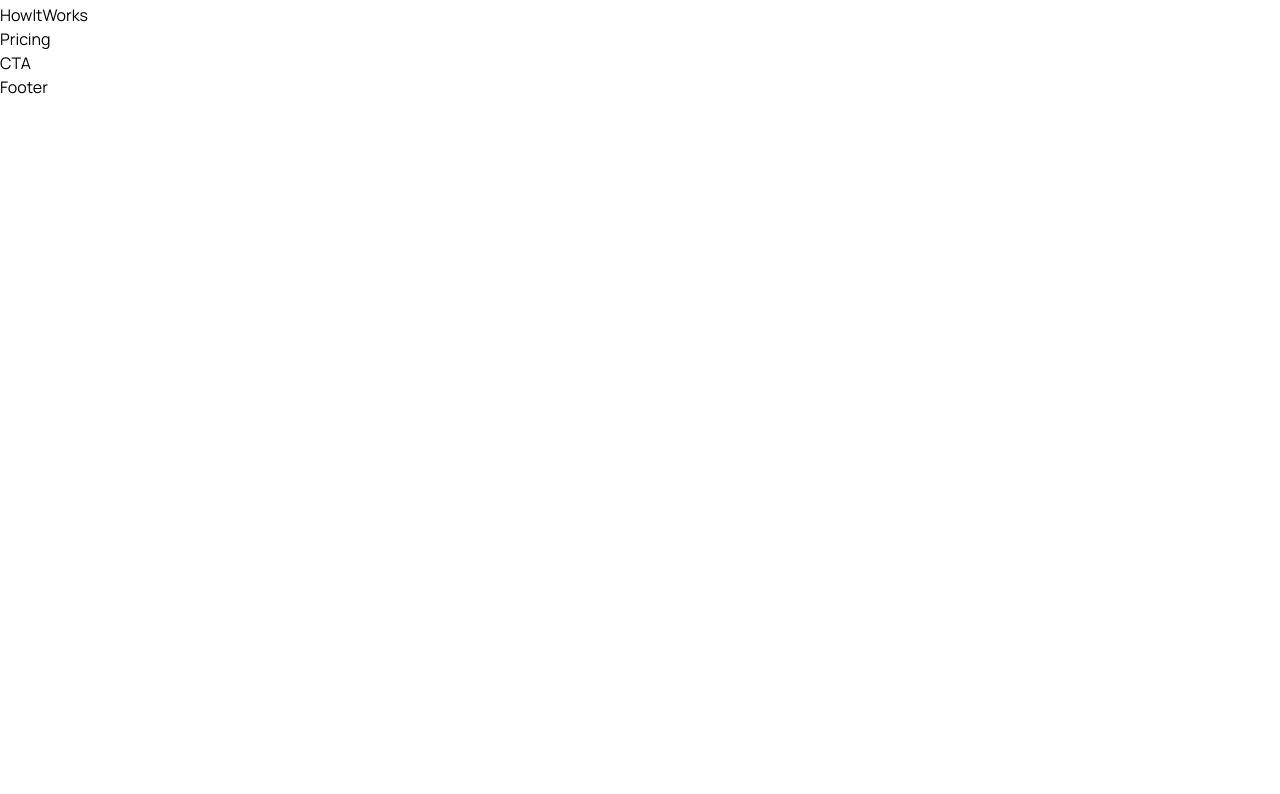
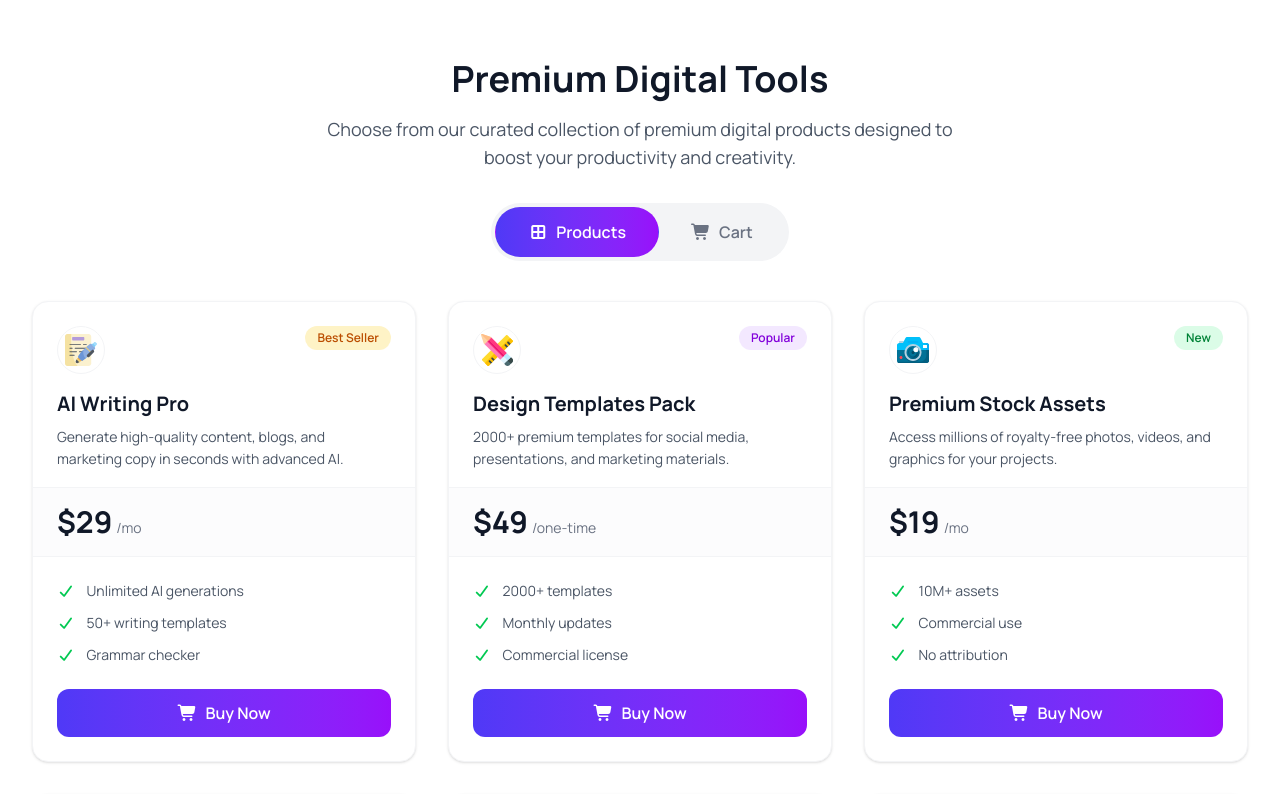
Before and after one commit to rihadjahanopu/B13-A06, a React (Vite) app: page / in a window 1280 px wide. Shown: the part 926-1720 px from the top of the page. Before the commit the page ends 1025 px from the top, so only its background shows below. Built offline with nearby package versions, Linux system fonts and the light colour scheme.

Commit message:
create a products section component desin and funtionality

```diff
--- a/src/sections/Products.jsx
+++ b/src/sections/Products.jsx
@@ -1,5 +1,270 @@
+import { useState } from "react";
+import { toast } from "react-toastify";
+import { useCart } from "../context/CartContext";
+import data from "../data/products.json";
+
 const Products = () => {
-	return <div>Products</div>;
+	const [activeTab, setActiveTab] = useState("products");
+	const [activeFilter] = useState("All");
+	const { cartItems, addToCart, removeFromCart, getCartTotal } = useCart();
+
+	const filteredProducts =
+		activeFilter === "All" ?
+			data.products
+		:	data.products.filter((product) => product.badge === activeFilter);
+
+	const handleAddToCart = (product) => {
+		addToCart(product);
+		toast.success(
+			<div className="flex items-center gap-3">
+				<div className="w-10 h-10 bg-indigo-100 rounded-lg flex items-center justify-center">
+					<i className="fas fa-check text-indigo-600"></i>
+				</div>
+				<div>
+					<p className="font-semibold text-gray-900">Added to cart!</p>
+					<p className="text-sm text-gray-500">{product.name}</p>
+				</div>
+			</div>,
+			{
+				position: "bottom-right",
+				autoClose: 3000,
+			}
+		);
+	};
+
+	const handleRemoveFromCart = (product) => {
+		removeFromCart(product.id);
+		toast.info(
+			<div className="flex items-center gap-3">
+				<div className="w-10 h-10 bg-red-100 rounded-lg flex items-center justify-center">
+					<i className="fas fa-trash text-red-600"></i>
+				</div>
+				<div>
+					<p className="font-semibold text-gray-900">Removed from cart</p>
+					<p className="text-sm text-gray-500">{product.name}</p>
+				</div>
+			</div>,
+			{
+				position: "bottom-right",
+				autoClose: 2000,
+			}
+		);
+	};
+
+	const handleCheckout = () => {
+		toast.success(
+			<div className="flex items-center gap-3">
+				<div className="w-10 h-10 bg-green-100 rounded-lg flex items-center justify-center">
+					<i className="fas fa-credit-card text-green-600"></i>
+				</div>
+				<div>
+					<p className="font-semibold text-gray-900">Proceeding to Checkout!</p>
+					<p className="text-sm text-gray-500">Total: ${getCartTotal()}</p>
+				</div>
+			</div>,
+			{
+				position: "bottom-right",
+				autoClose: 4000,
+			}
+		);
+	};
+
+	const getBadgeColor = (badge) => {
+		switch (badge) {
+			case "Best Seller":
+				return "bg-amber-100 text-amber-700";
+			case "Popular":
+				return "bg-purple-100 text-purple-700";
+			case "New":
+				return "bg-green-100 text-green-700";
+			default:
+				return "bg-gray-100 text-gray-700";
+		}
+	};
+
+	return (
+		<section
+			id="products"
+			className="py-20 bg-white">
+			<div className="max-w-7xl mx-auto px-4 sm:px-6 lg:px-8">
+				{/* Section Header */}
+				<div className="text-center mb-8">
+					<h2 className="text-3xl sm:text-4xl font-bold text-gray-900 mb-4">
+						Premium Digital Tools
+					</h2>
+					<p className="text-lg text-gray-600 max-w-2xl mx-auto">
+						Choose from our curated collection of premium digital products
+						designed to boost your productivity and creativity.
+					</p>
+				</div>
+
+				<div className="flex justify-center mb-10">
+					<div className="inline-flex  bg-gray-100 rounded-full p-1">
+						<button
+							onClick={() => setActiveTab("products")}
+							className={`px-8 py-3 rounded-full font-semibold transition-all ${
+								activeTab === "products" ?
+									" bg-linear-to-r from-indigo-600 to-purple-600 text-white border border-transparent g-linear-to-r hover:from-indigo-50 hover:to-purple-50 hover:text-indigo-700 hover:border hover:border-indigo-600"
+								:	"text-gray-500 hover:text-gray-700"
+							}`}>
+							<i className="fas fa-th-large mr-2"></i>
+							Products
+						</button>
+						<button
+							onClick={() => setActiveTab("cart")}
+							className={`px-8 py-3 rounded-full font-semibold transition-all flex items-center gap-2 ${
+								activeTab === "cart" ?
+									"bg-linear-to-r from-indigo-600 to-purple-600 text-white border border-transparent g-linear-to-r hover:from-indigo-50 hover:to-purple-50 hover:text-indigo-700 hover:border hover:border-indigo-600"
+								:	"text-gray-500 hover:text-gray-700"
+							}`}>
+							<i className="fas fa-shopping-cart"></i>
+							Cart
+							{cartItems.length > 0 && (
+								<span className="bg-red-500 text-white text-xs w-5 h-5 rounded-full flex items-center justify-center">
+									{cartItems.length}
+								</span>
+							)}
+						</button>
+					</div>
+				</div>
+
+				{/* Products View */}
+				{activeTab === "products" && (
+					<>
+						<div className="grid grid-cols-1 md:grid-cols-2 lg:grid-cols-3 gap-8">
+							{filteredProducts.map((product) => (
+								<div
+									key={product.id}
+									className="group bg-white rounded-2xl border border-gray-100 shadow-sm hover:shadow-xl transition-all duration-300 overflow-hidden">
+									<div className="p-6 pb-4">
+										<div className="flex items-start justify-between mb-4">
+											<div className="w-12 h-12 bg-white rounded-full border border-gray-100 flex items-center justify-center">
+												<img
+													src={product.icon}
+													alt="icon"
+												/>
+											</div>
+											<span
+												className={`px-3 py-1 rounded-full text-xs font-semibold ${getBadgeColor(product.badge)}`}>
+												{product.badge}
+											</span>
+										</div>
+										<h3 className="text-xl font-bold text-gray-900 mb-2">
+											{product.name}
+										</h3>
+										<p className="text-gray-600 text-sm leading-relaxed">
+											{product.description}
+										</p>
+									</div>
+
+									<div className="px-6 py-4 bg-gray-50/50 border-y border-gray-100">
+										<div className="flex items-baseline gap-1">
+											<span className="text-3xl font-bold text-gray-900">
+												${product.price}
+											</span>
+											<span className="text-gray-500 text-sm">
+												/{product.billing === "monthly" ? "mo" : "one-time"}
+											</span>
+										</div>
+									</div>
+
+									<div className="p-6">
+										<ul className="space-y-3 mb-6">
+											{product.features.map((feature, index) => (
+												<li
+													key={index}
+													className="flex items-center gap-3 text-sm text-gray-600">
+													<i className="fas fa-check text-green-500"></i>
+													{feature}
+												</li>
+											))}
+										</ul>
+										<button
+											onClick={() => handleAddToCart(product)}
+											className="w-full bg-linear-to-r from-indigo-600 to-purple-600 hover:bg-indigo-700 text-white py-3 rounded-xl font-semibold transition-all hover:shadow-lg hover:shadow-indigo-200 flex items-center justify-center gap-2">
+											<i className="fas fa-shopping-cart"></i>
+											Buy Now
+										</button>
+									</div>
+								</div>
+							))}
+						</div>
+					</>
+				)}
+
+				{activeTab === "cart" && (
+					<div className="max-w-3xl mx-auto">
+						<div className="bg-gray-50 rounded-2xl border border-gray-200 p-6 shadow-sm">
+							{/* Title */}
+							<h3 className="text-xl font-semibold text-gray-800 mb-6">
+								Your Cart
+							</h3>
+
+							{cartItems.length === 0 ?
+								<div className="text-center py-12">
+									<p className="text-gray-500 text-lg">Your cart is empty</p>
+									<button
+										onClick={() => setActiveTab("products")}
+										className="mt-4 text-indigo-600 font-medium hover:underline">
+										Browse Products
+									</button>
+								</div>
+							:	<>
+									<div className="space-y-4">
+										{cartItems.map((item) => (
+											<div
+												key={item.id}
+												className="flex items-center justify-between bg-gray-100 rounded-xl px-5 py-4">
+												<div className="flex items-center gap-4">
+													<div className="w-12 h-12 bg-indigo-100 rounded-lg flex items-center justify-center">
+														<img
+															src={item.icon}
+															alt={item.name}
+															className="w-8 h-8"
+														/>
+													</div>
+
+													<div>
+														<h4 className="font-semibold text-gray-900">
+															{item.name}
+														</h4>
+														<p className="text-sm text-gray-500">
+															${item.price}
+														</p>
+													</div>
+												</div>
+
+												<button
+													onClick={() => handleRemoveFromCart(item)}
+													className="text-pink-500 text-sm font-medium hover:underline">
+													Remove
+												</button>
+											</div>
+										))}
+									</div>
+
+									<div className="mt-6 flex items-center justify-between">
+										<span className="text-gray-600">Total:</span>
+										<span className="text-2xl font-bold text-gray-900">
+											${getCartTotal()}
+										</span>
+									</div>
+
+									<button
+										onClick={handleCheckout}
+										className="mt-6 w-full py-4 rounded-full text-white font-semibold text-lg
+                    bg-linear-to-r from-indigo-500 to-purple-600
+                    hover:opacity-90 transition-all shadow-md">
+										Proceed To Checkout
+									</button>
+								</>
+							}
+						</div>
+					</div>
+				)}
+			</div>
+		</section>
+	);
 };
 
 export default Products;
```
